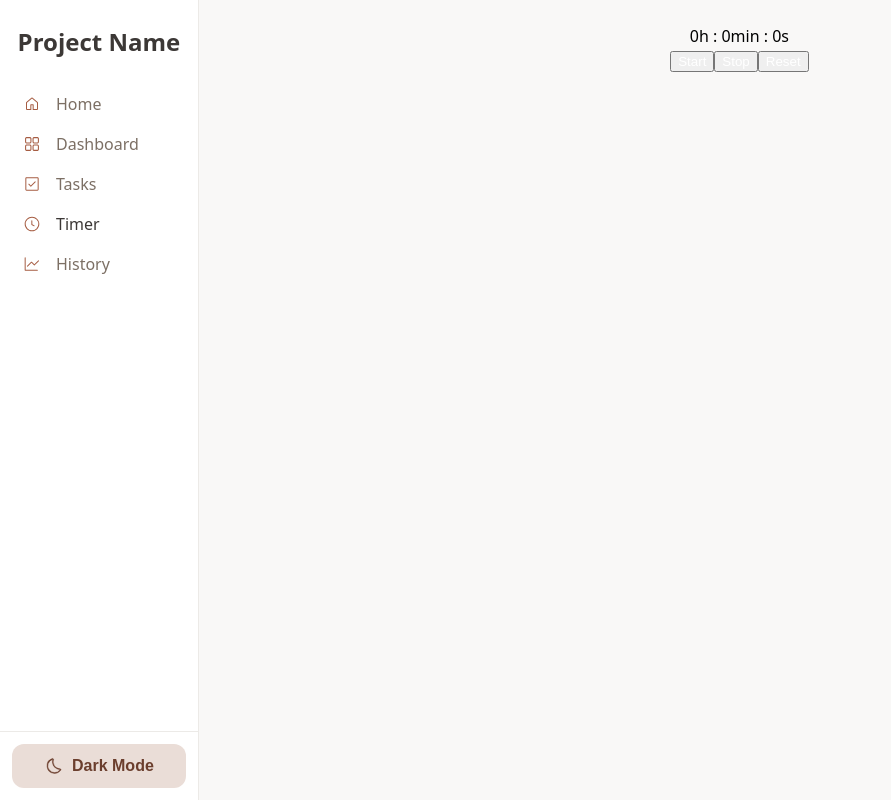
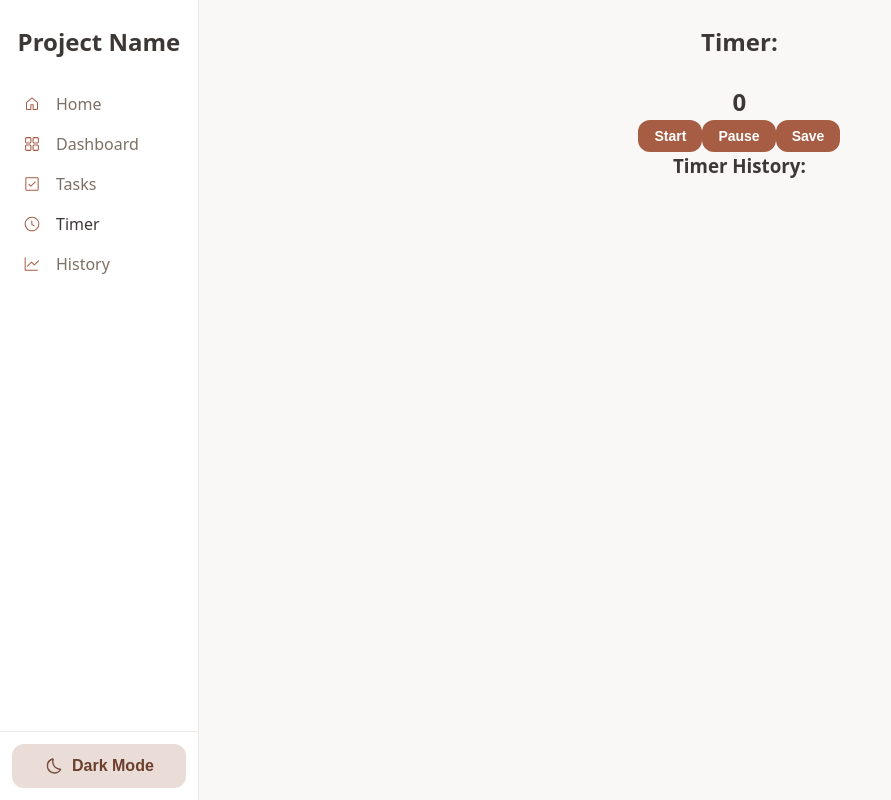
Before and after one commit to vczarnotta/kottekliv-productivity-app, a React (Vite) app: page / in a window 1280 px wide. Both pictures are taken after a click on the link "Timer". Shown: the whole page, without its empty margins (0-891 px from the left). Built offline with nearby package versions, Linux system fonts and the light colour scheme.

Commit message:
added JSDoc with the help of ai to make using the context easier.
also implemented a simple display of the timer

```diff
--- a/src/components/Timer/Timer.jsx
+++ b/src/components/Timer/Timer.jsx
@@ -1,49 +1,23 @@
-import { useState, useEffect } from "react";
+import { useContext } from "react";
+import { TimerContext } from "../../context/TimerContext";
+import Button from "../Button/Button";
 import styles from "./Timer.module.css";
 
 function Timer() {
-  const [milliseconds, setMilliseconds] = useState(0);
-  const [timerToggle, setTimerToggle] = useState(false);
+  const {currentTimer, start, pause, save } = useContext(TimerContext);
 
-  // using live ms to create the different times
-  const time = {
-    hours: Math.floor(milliseconds / 3600000),
-    minutes: Math.floor(milliseconds / 60000)%60,
-    seconds: Math.floor(milliseconds / 1000)%60, // 10*10
-    milliseconds: milliseconds
-  }
-
-  // full reset
-  const resetTimer = () => {
-    setTimerToggle(false)
-    setMilliseconds(0)
-  }
-
-  // TOGGLE TIMER
-  useEffect(() => {
-
-    if (timerToggle === true) {
-      //every "interval" gets an id when using SetInterval
-      const intervalId = setInterval(() => {
-        setMilliseconds(prev => prev + 100);
-      }, 100) // updating every 1ms made it slow, so 100ms instead
-
-      // removes the previous interval, so only 1 interval runs
-      return () => {
-        clearInterval(intervalId)
-      }
-    }
-
-  }, [timerToggle])
 
   return (
     <>
-      <div className="time-display">{`${time.hours}h : ${time.minutes}min : ${time.seconds}s`}</div>
+      <h1>Timer:</h1>
+      <h2>{currentTimer()}</h2>
+
       <div className={styles.buttons}>
-        <button onClick={() => setTimerToggle(true)}>Start</button>
-        <button onClick={() => setTimerToggle(false)}>Stop</button>
-        <button onClick={resetTimer}>Reset</button>
+        <Button size="small" onClick={start}>Start</Button>
+        <Button size="small" onClick={pause}>Pause</Button>
+        <Button size="small" onClick={save}>Save</Button>
       </div>
+      <h3>Timer History:</h3>
     </>
   )
 }
--- a/src/context/TimerContext.jsx
+++ b/src/context/TimerContext.jsx
@@ -1,40 +1,4 @@
-import { createContext, useEffect, useReducer, useRef } from "react";
-
-// inside out.
-//
-// Flow:
-// Start timer -> Save worked time (id + localstorage) -> add to total (ms) -> reset current timer (if id is in list)
-//
-// Store:
-// Start -> Date()
-// End -> Date()
-// current session -> ms
-// total time worked -> ms
-// id -> crypto
-//
-// using helper functions to convert for display when needed.
-//
-//
-// Interact:
-// Start
-// Pause
-// Save
-//
-//
-// Tools:
-// Toggle -> useEffect()
-// time -> setinterval + Date() + useRef
-// Storage -> useReducer()
-// Memory -> Localstorage
-
-// // current session + all sessions -> grab from localstorage in the future
-// let initialstate = {
-//   isRunning: false,
-//   msAccumulated: 0,
-//   msStartTime: 0,
-//   msEndTime: 0,
-//   sessions: [], // saves session object. {id, startTime, endTime, msAccumulated}  (later i can use sessions.startTime in a filter/function to sort what days it happened)
-// }
+import { createContext, useEffect, useReducer } from "react";
 
 // get saved list from previous session, or return empty list
 const getSavedTimers = () => {
@@ -70,7 +34,7 @@ const timerReducer = (state, action) => {
           msAccumulated: state.msAccumulated + sessionDuration
         };
 
-      // update what time user sees on screen
+      // auto update what time user sees on screen
       case "TICK":
         return {
           ...state,
@@ -100,6 +64,7 @@ const timerReducer = (state, action) => {
           msAccumulated: 0,
           msStartTime: 0,
           msEndTime: 0,
+          msDisplay: 0,
           sessions: [...state.sessions, newSession]
         };
 
@@ -109,11 +74,31 @@ const timerReducer = (state, action) => {
 }
 
 
+/**
+ * All tools you get from TimerContext.
+ *
+ * @typedef {Object} TimerContextValue
+ * @property {{ isRunning: boolean, msDisplay: number, msAccumulated: number, msStartTime: number, sessions: any[] }} state - Current timer state in ms.
+ * @property {() => void} start - Start or resume the timer.
+ * @property {() => void} pause - Pause and keep progress.
+ * @property {() => void} save - Save current session and reset.
+ * @property {() => number} currentTimer - Get current time in ms.
+ * @property {string} test - Debug string for experiments.
+ */
 
-
+/**
+ * Global timer context.
+ *
+ * Tools:
+ * - `state`: current timer state in ms.
+ * - `start()`: start or resume the timer.
+ * - `pause()`: pause and keep progress.
+ * - `save()`: save current session and reset.
+ * - `currentTimer()`: get current time in ms.
+ *
+ * @type {import("react").Context<TimerContextValue>}
+ */
 export const TimerContext = createContext();
-
-
 
 export function TimerProvider({children}) {
 
@@ -134,7 +119,7 @@ export function TimerProvider({children}) {
     if (state.isRunning) {
       interval = setInterval(() => {
         dispatch({ type: "TICK", payload: { nowMs: Date.now() } });
-      }, 10)
+      }, 100)
     }
 
     return () => clearInterval(interval);
@@ -149,12 +134,12 @@ export function TimerProvider({children}) {
   const start = () => dispatch({ type: "START", payload: { nowMs: Date.now() } });
   const pause = () => dispatch({ type: "PAUSE", payload: { nowMs: Date.now() } });
   const save = () => dispatch({ type: "SAVE", payload: { nowMs: Date.now() } });
-
+  const currentTimer = () => state.msDisplay;
 
   const test = "yas queen slay!";
 
   return (
-    <TimerContext.Provider value={{test, state, start, pause, save}}>
+    <TimerContext.Provider value={{test, state, start, pause, save, currentTimer}}>
       {children}
     </TimerContext.Provider>
   )
```
Also changed, not shown: src/components/Timer/Timer copy.jsx (added, +51 -0 lines).
